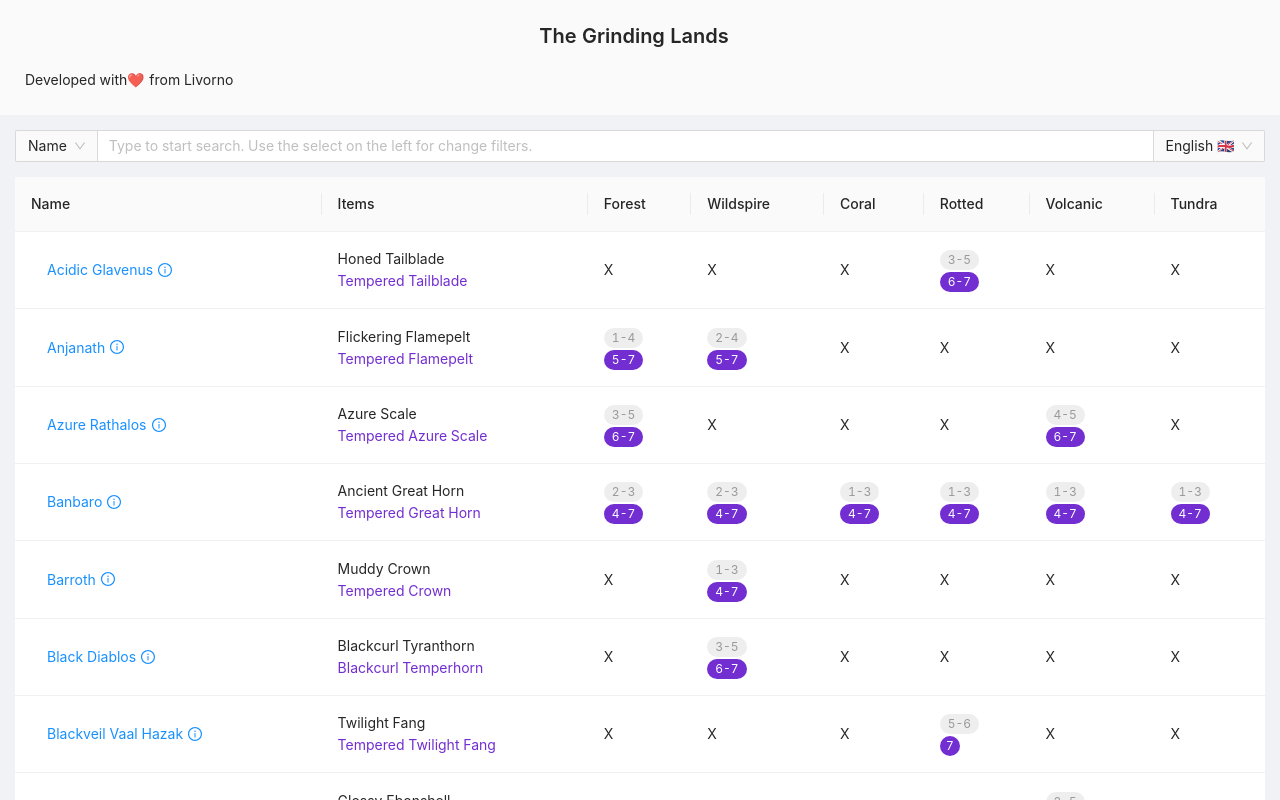
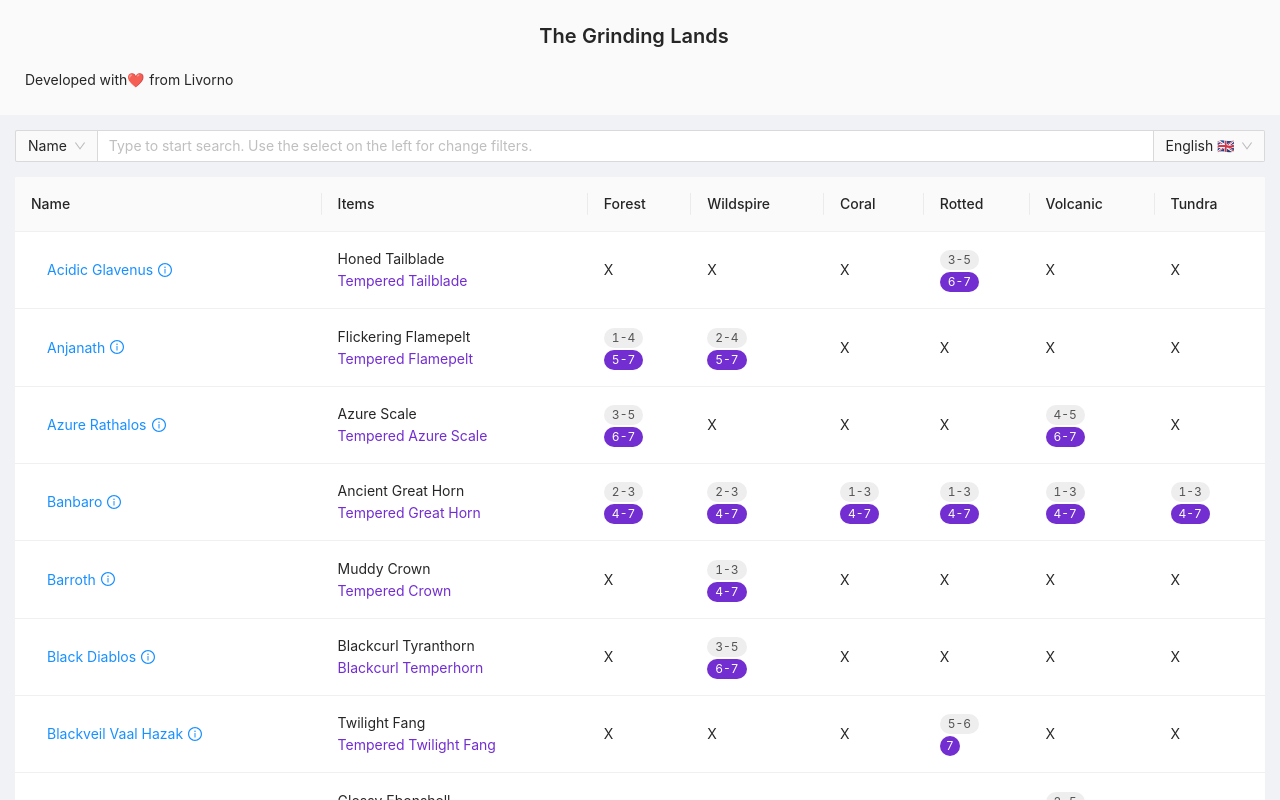
Before and after one commit to gianemi2/the-grinding-lands, a React (Create React App) app: page / in a window 1280 px wide. Shown: the top 800 px of the page. Built offline with nearby package versions, Linux system fonts and the light colour scheme.

Commit message:
Darker font color non tempered spawn level

```diff
--- a/src/components/Location.js
+++ b/src/components/Location.js
@@ -14,7 +14,7 @@ const Location = ({ id, data }) => {
                                 <Badge count={location.levels.normal}
                                     style={{
                                         backgroundColor: "#EEEEEE",
-                                        color: "#999"
+                                        color: "rgba(0,0,0,.65)"
                                     }}
                                     title="Normal version, min and max biome's level"
                                 ></Badge>
```
